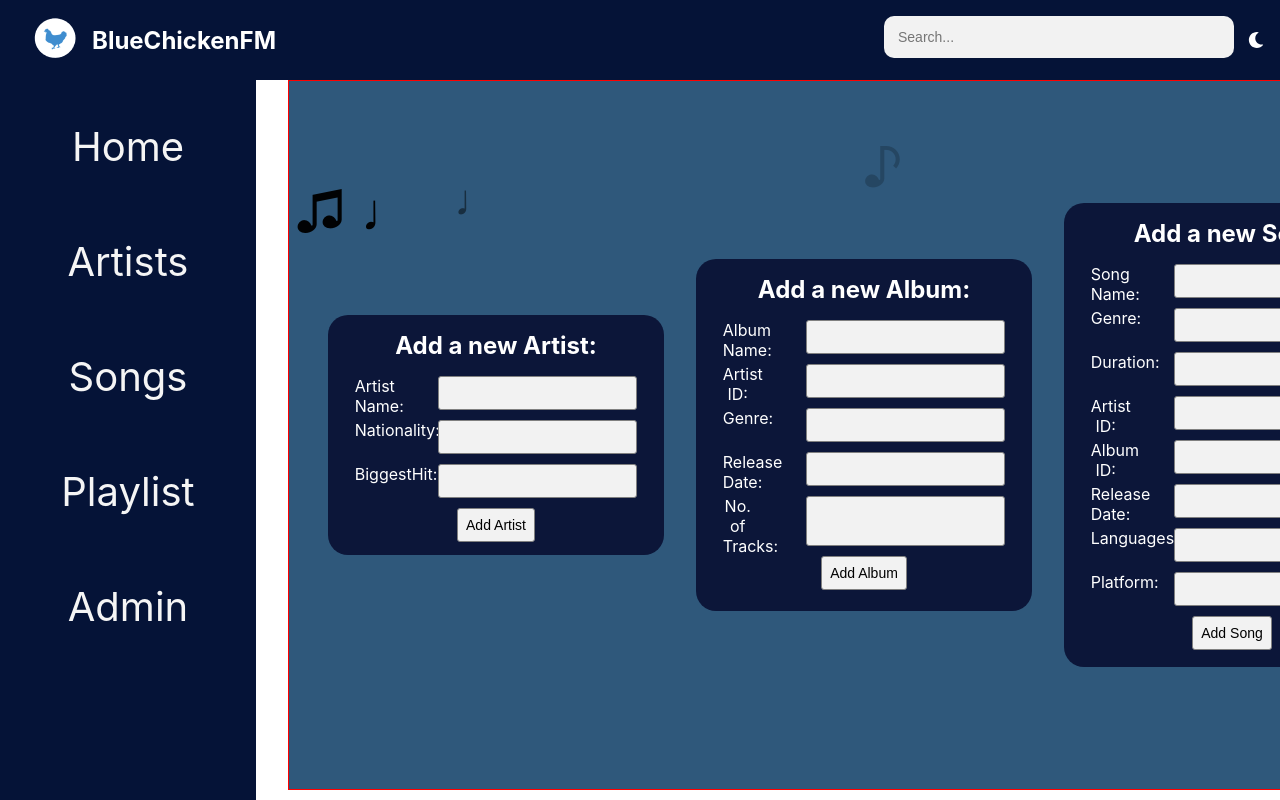
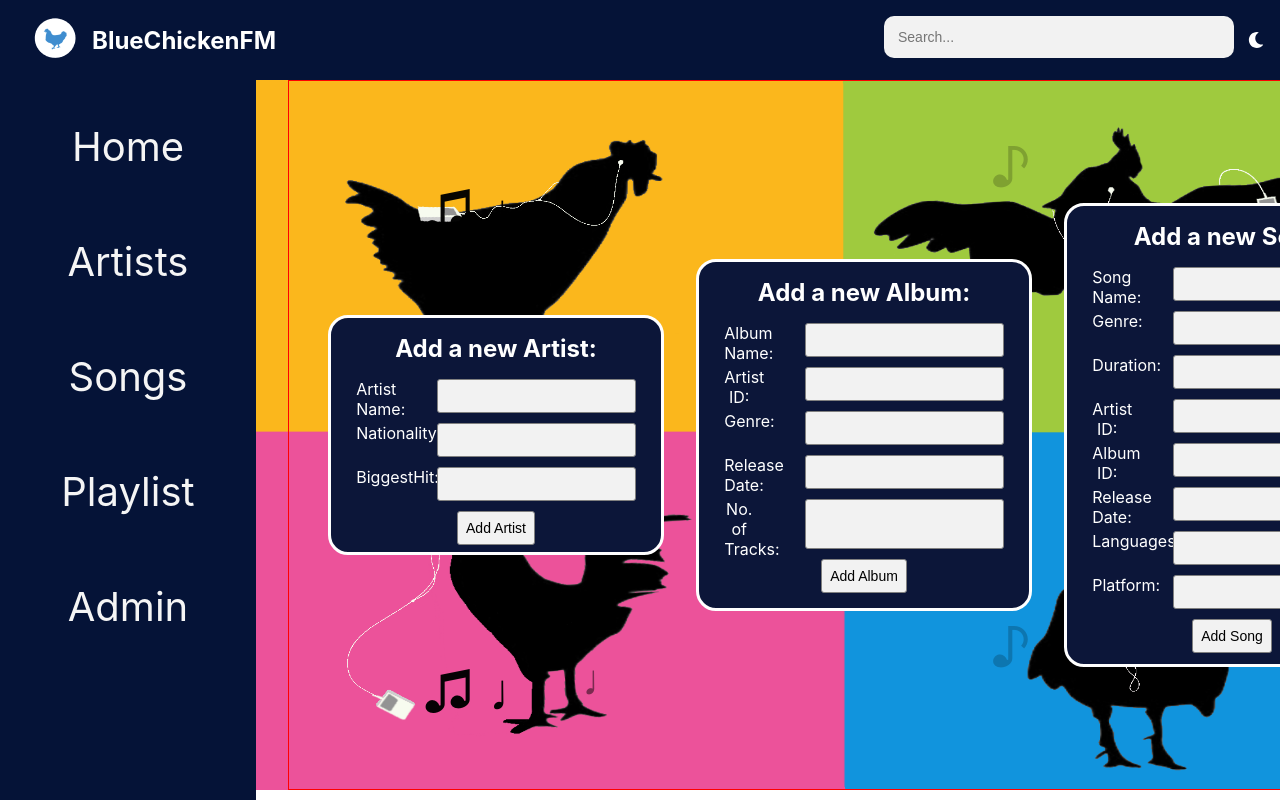
Before and after one commit to aaisharif/Client-Side-Project, a React (Create React App) app: page /admin in a window 1280 px wide. Shown: the top 800 px of the page. Built offline with nearby package versions, Linux system fonts and the light colour scheme; no server answers; a web font is replaced by a local one.

Commit message:
chicken background

```diff
--- a/src/components/admin/Admin.css
+++ b/src/components/admin/Admin.css
@@ -18,7 +18,7 @@
     background-color: #0C1639;
     /* background-color: white; */
     color: white;
-    /* border: 1px solid red; */
+    border: 3px solid white;
   }
 
   .formElement {
@@ -79,13 +79,22 @@
     /* height: 100vh; */
     border: 1px solid red;
      flex-wrap: wrap;
-     background-color: rgb(47,88,123);
+     /* background-color: rgb(47,88,123); */
+     /* background-image: url('./chickenGroup.png');
+     background-size: 100% 100%; */
      width: 72rem;
      height: 44.39rem;
      margin: 0 0 20px 288px;
     position: absolute;
     top: 10%;
+  }
 
+  .chicken-background {
+    width: 72rem;
+     height: 44.39rem;
+     top: 10%;
+     position: absolute;
+     left: 20%;
   }
 
   /* .navbar-admin-container {
@@ -106,7 +115,20 @@
     height: 200px;
     border: 0px solid #000;
     top: 20%;
-    left: 20%;
+    left: 30%;
+    z-index: 1;
+  }
+
+  .muzieknootjes3 {
+    display: block;
+    margin: auto;
+    position: fixed;
+    width: 50%;
+    min-width: 300px;
+    height: 200px;
+    border: 0px solid #000;
+    top: 80%;
+    left: 30%;
     z-index: 1;
   }
 
@@ -163,11 +185,11 @@
     }
   }
 
-  /* .muzieknootjes-container {
+ .muzieknootjes-container {
     display: flex;
     flex-direction: row;
     flex-wrap: wrap;
     top: 20%;
     left: 20%;
     border: 1px solid red;
-  } */
+  }
--- a/src/components/admin/AdminContainer.js
+++ b/src/components/admin/AdminContainer.js
@@ -5,6 +5,7 @@ import NewAlbumForm from './NewAlbumForm';
 import NewArtistForm from './NewArtistForm';
 import { useState, useEffect } from "react";
 import Navbar from '../navbar/Navbar';
+import chickenGroup from './chickenGroup.png';
 
 const AdminContainer = () => {
 
@@ -77,7 +78,6 @@ const AdminContainer = () => {
             <Navbar className="navbar-admin-container" />
 
 
-                {/* <div className="muzieknootjes-container"> */}
             <div class="muzieknootjes2">
                 <div class="noot-1_2">
                     &#9835; &#9833;
@@ -94,6 +94,9 @@ const AdminContainer = () => {
             </div>
 
 
+            <div>
+                <img src={chickenGroup} alt="" className="chicken-background" />
+            </div>
             <div className="admin-forms-container">
 
                 <div className="new-artist-form form-items">
@@ -106,7 +109,20 @@ const AdminContainer = () => {
                     <NewSongForm onSongSubmission={addNewSong} />
                 </div>
             </div>
-
+            <div class="muzieknootjes3">
+                <div class="noot-1_2">
+                    &#9835; &#9833;
+                </div>
+                <div class="noot-2_2">
+                    &#9833;
+                </div>
+                <div class="noot-3_2">
+                    &#9839; &#9834;
+                </div>
+                <div class="noot-4_2">
+                    &#9834;
+                </div>
+            </div>
         </div>
     )
 }
```
Also changed, not shown: src/components/admin/chickenGroup.png (added). Lines whose indentation alone changed are shown as unchanged.
